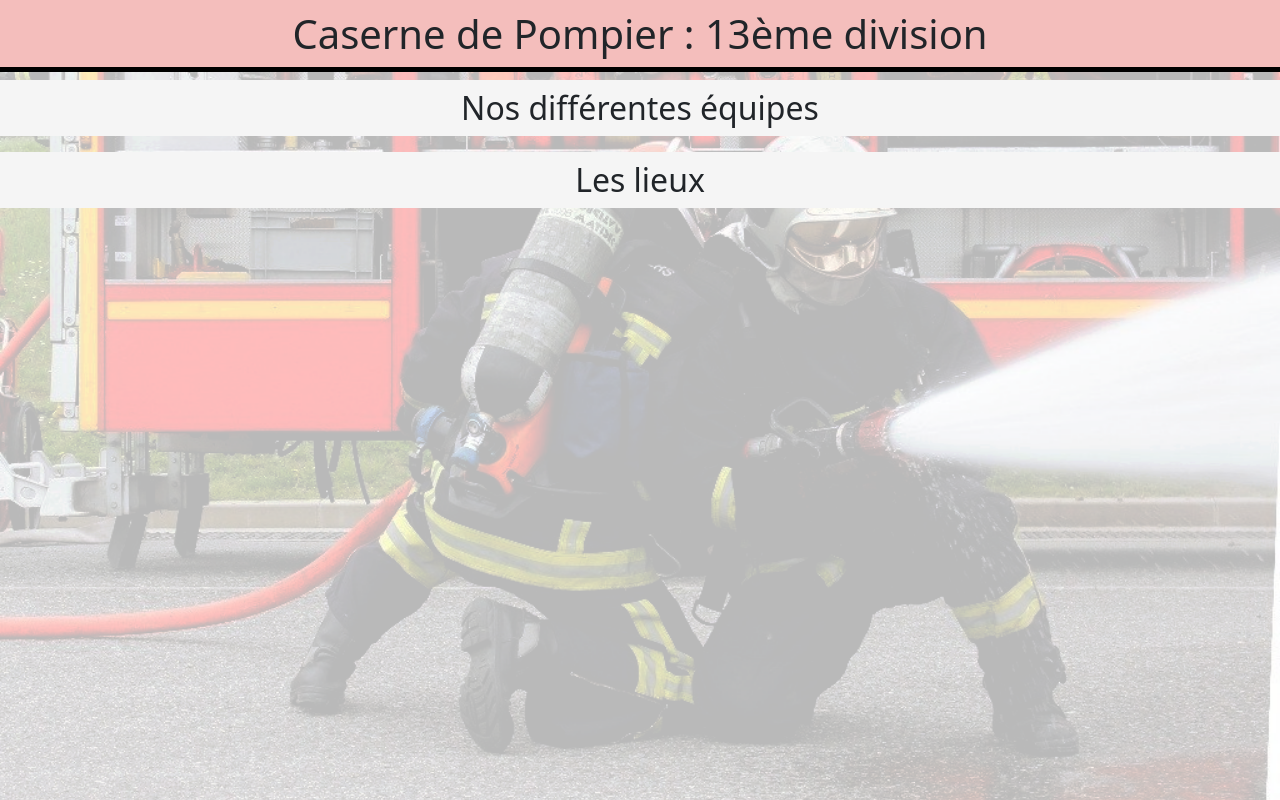
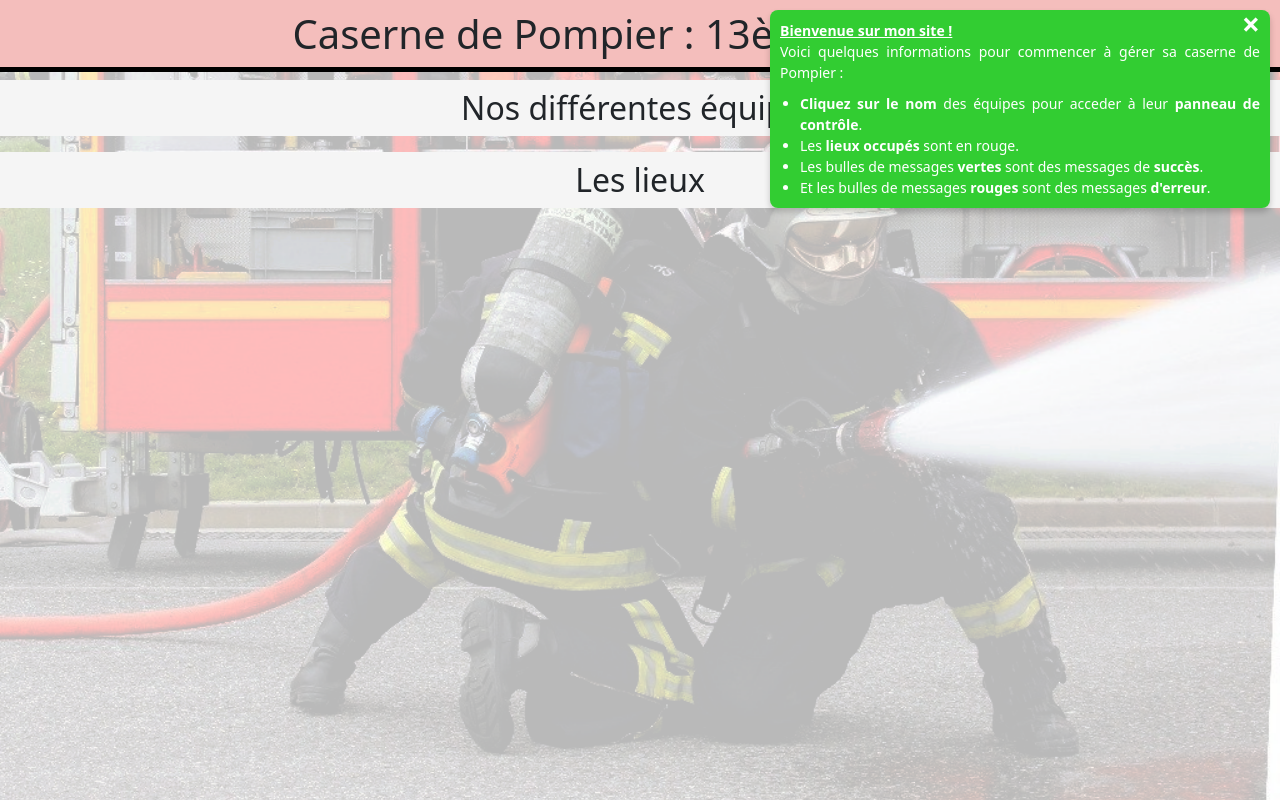
Before and after one commit to AugustinO28/MVC-Caserne-de-Pompier, a Django app: page / in a window 1280 px wide. Run offline with Django 3.2, Linux system fonts and the light colour scheme; data that the repository does not hold is empty.

Commit message:
V1.1 ajout d'une pop up explicative

```diff
--- a/caserne/static/css/caserne.css
+++ b/caserne/static/css/caserne.css
@@ -173,3 +173,44 @@ h2{
     align-items: center;
     height: 100%;
 }
+
+
+.info-box {
+    position: fixed;
+    top: 10px;
+    right: 10px;
+    width: 500px;
+    background-color: #32CD32;
+    color: white;
+    padding: 10px;
+    border-radius: 8px;
+    box-shadow: 0 4px 6px rgba(0, 0, 0, 0.2);
+    font-size: 14px;
+    z-index: 1000;
+    text-align: justify;
+}
+
+.info-box ul {
+    margin: 10px 0 0 0;
+    padding-left: 20px;
+}
+
+.info-box li {
+    line-height: 1.5;
+}
+
+.close-btn {
+    position: absolute;
+    top: -10px;
+    right: 10px;
+    background: none;
+    border: none;
+    color: white;
+    font-size: 32px;
+    font-weight: bold;
+    cursor: pointer;
+}
+
+.close-btn:hover {
+    color: #ff0000; /* Change la couleur du bouton au survol */
+}
--- a/caserne/templates/caserne/character_equipement.html
+++ b/caserne/templates/caserne/character_equipement.html
@@ -35,6 +35,31 @@
         </div>
     </div>
 
+    <div class="info-box" id="infoBox">
+        <button class="close-btn" onclick="closeInfoBox()">×</button>
+        <b style="text-decoration: underline;">Bienvenue sur mon site ! </b> <br> Voici quelques informations pour commencer à gérer sa caserne de Pompier :
+        <ul>
+            <li><b>Cliquez sur le nom</b> des équipes pour acceder à leur <b>panneau de contrôle</b>.</li>
+            <li>Les <b>lieux occupés</b> sont en rouge.</li>
+            <li>Les bulles de messages <b>vertes</b> sont des messages de <b>succès</b>.</li>
+            <li>Et les bulles de messages <b>rouges</b> sont des messages <b>d'erreur</b>.</li>
+        </ul>
+    </div>
+
+    <script>
+        function closeInfoBox() {
+            document.getElementById('infoBox').style.display = 'none';
+            localStorage.setItem('infoBoxClosed', 'true');
+        }
+
+        window.onload = function() {
+            if (localStorage.getItem('infoBoxClosed') === 'true') {
+                document.getElementById('infoBox').style.display = 'none';
+            }
+        }
+    </script>
+
+
 </div>
 
 {% endblock %}
```
Also changed, not shown: caserne/templates/caserne/base.html (line endings or trailing spaces).
